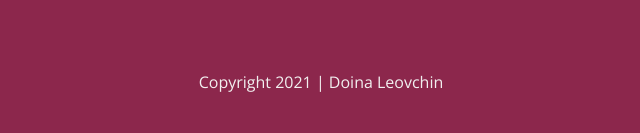
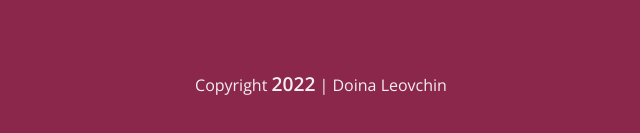
Before and after one commit to Doileo/portfolio, a website built with Parcel: page index.html in a window 1280 px wide. Shown: the part 4703-4836 px from the top of the page, 319-959 px from the left. Built offline with nearby package versions, Linux system fonts and the light colour scheme.

Commit message:
Added the copyright footer with the current year

```diff
--- a/index.html
+++ b/index.html
@@ -234,7 +234,7 @@
             <p>Let's meet over coffee or Zoom!</p>
           </div>
         </div>
-        <p>Copyright 2021 | Doina Leovchin</p>
+        <p>Copyright <span id="current-year"></span> | Doina Leovchin</p>
       </div>
     </footer>
 
--- a/js/main.js
+++ b/js/main.js
@@ -19,3 +19,8 @@ toggleBtn.addEventListener('click', () => {
     toggleBtn.classList.toggle('active');
     linkContainer.classList.toggle('show');
 })
+
+// Code for the copyright footer
+
+const year = document.querySelector('#current-year')
+year.innerHTML = new Date().getFullYear()
```
